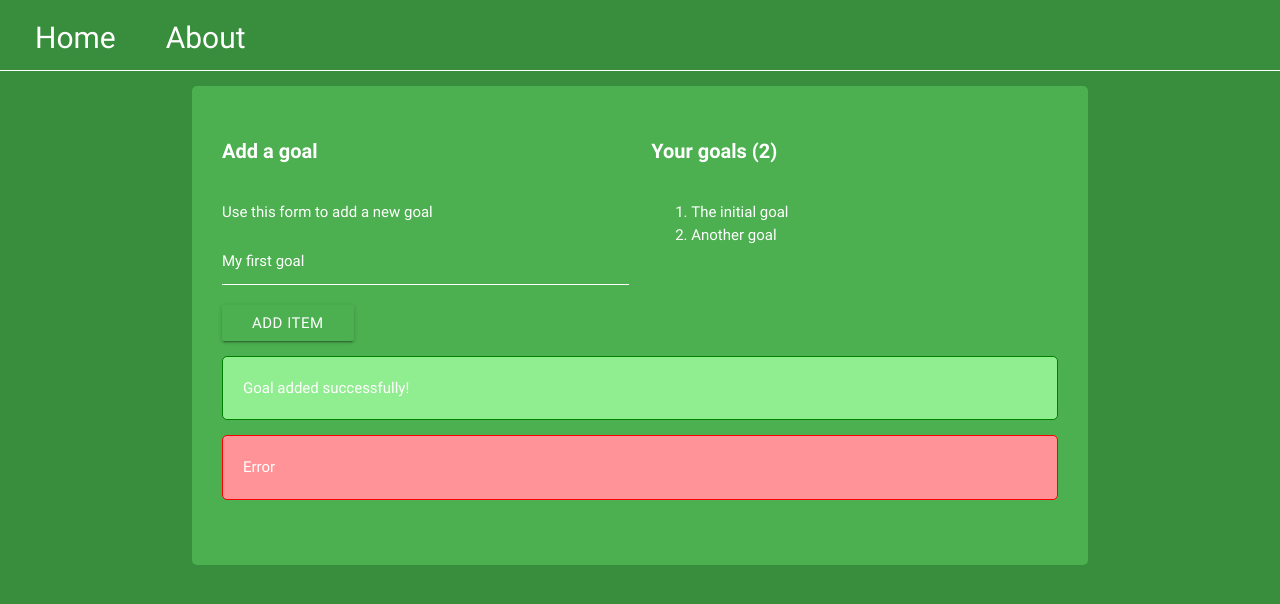
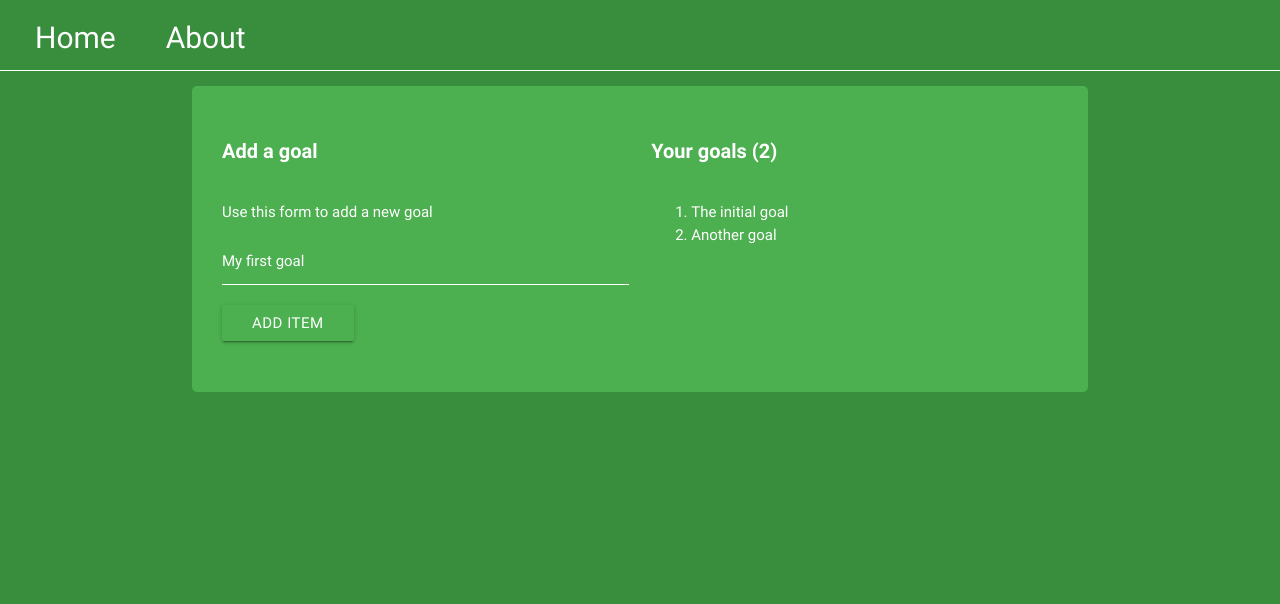
Before and after one commit to khirki/goaltracker, an Angular app: page / in a window 1280 px wide. Shown: the top 604 px of the page. Built offline with nearby package versions, Linux system fonts and the light colour scheme.

Commit message:
notifications

```diff
--- a/src/app/alert-error/alert-error.component.html
+++ b/src/app/alert-error/alert-error.component.html
@@ -1,3 +1,3 @@
 <p>
-  Error
+  Goal removed!
 </p>
--- a/src/app/home/home.component.html
+++ b/src/app/home/home.component.html
@@ -16,15 +16,13 @@
     <div class="col s6">
       <div class="life-container">
         <ol>
-          <div *ngFor="let goal of goals, let i=index" (click)="removeItem(i)">
-            <li>{{goal}}</li>
-          </div>
+          <li *ngFor="let goal of goals, let i=index" (click)="removeItem(i)">{{goal}}</li>
         </ol>
       </div>
     </div>
     <div class="col s12">
-      <app-alert-success></app-alert-success>
-      <app-alert-error></app-alert-error>
+      <app-alert-success *ngIf="goalCreated"></app-alert-success>
+      <app-alert-error *ngIf="goalRemoved"></app-alert-error>
     </div>
   </div>
 </div>
--- a/src/app/home/home.component.ts
+++ b/src/app/home/home.component.ts
@@ -33,6 +33,8 @@ export class HomeComponent implements OnInit {
   itemsCount: number;
   goalText: string = "My first goal";
   goals = [];
+  goalCreated = false;
+  goalRemoved = false;
 
   constructor(private _data: DataService) { }
 
@@ -43,16 +45,20 @@ export class HomeComponent implements OnInit {
   }
 
   addItem() {
+    this.goalRemoved = false;
     this.goals.push(this.goalText);
     this.goalText = '';
     this.itemsCount = this.goals.length;
     this._data.changeGoal(this.goals);
+    this.goalCreated = true;
   }
 
   removeItem(i){
+    this.goalCreated = false;
     this.goals.splice(i, 1);
     this.itemsCount = this.goals.length;
     this._data.changeGoal(this.goals);
+    this.goalRemoved = true;
   }
 
 }
```
